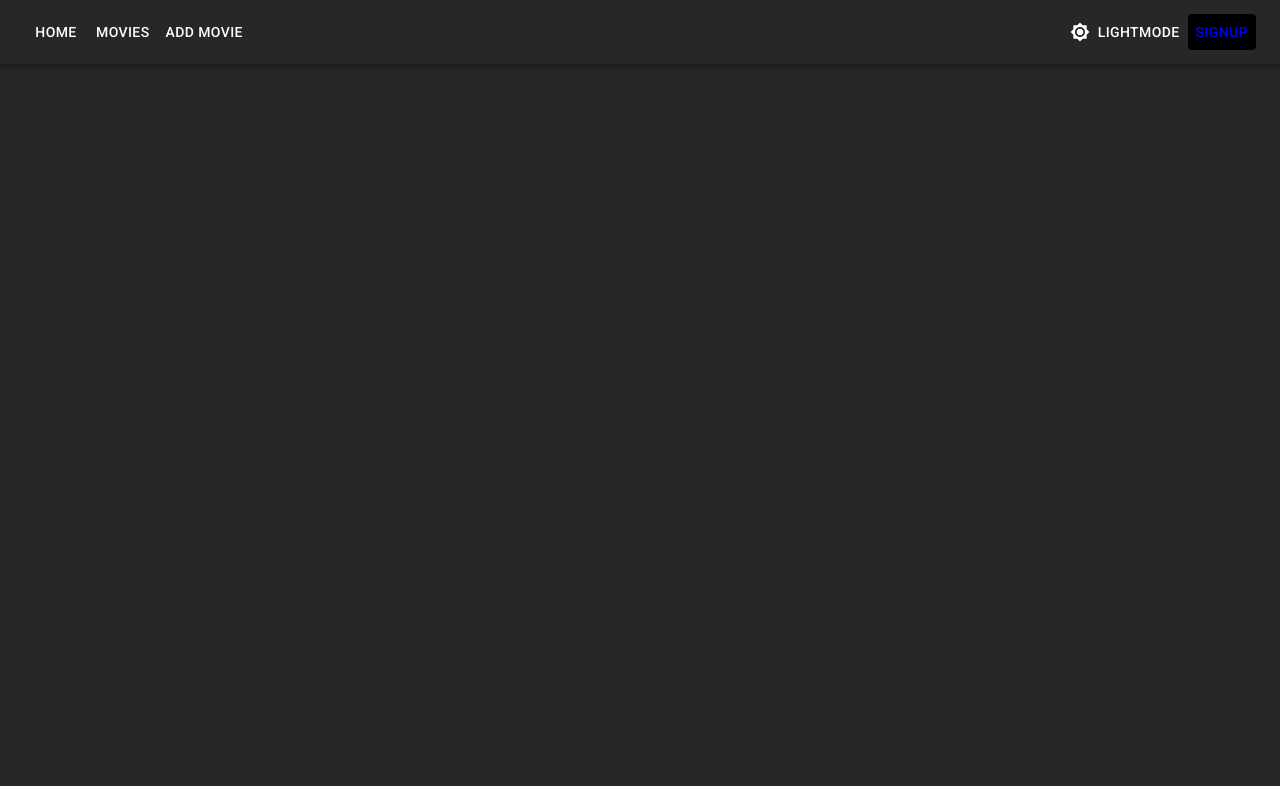
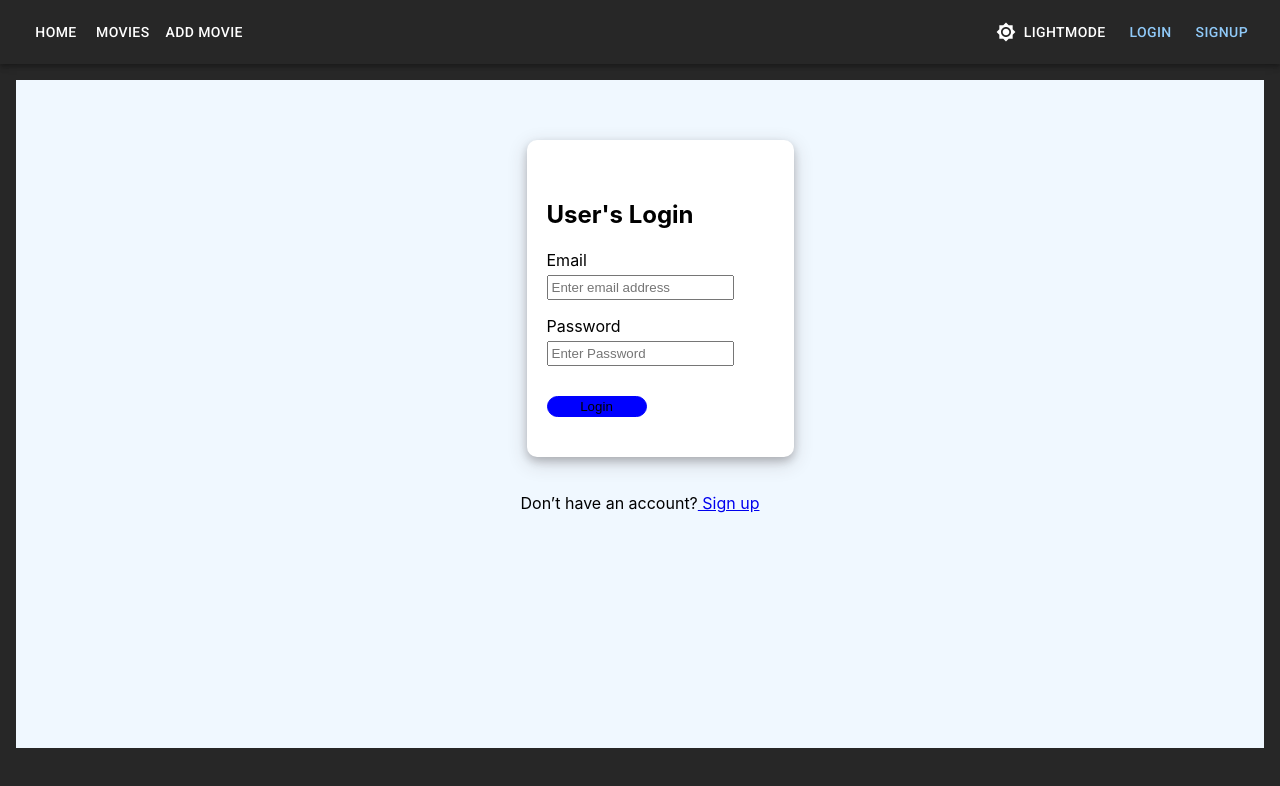
Before and after one commit to pk-ops/my-Movie_App, a React (Create React App) app: page /login in a window 1280 px wide. Before the commit this address led to /NotFound. Shown: the top 786 px of the page. Built offline with nearby package versions, Linux system fonts and the light colour scheme.

Commit message:
signUp,Login,logout

```diff
--- a/src/App.css
+++ b/src/App.css
@@ -101,7 +101,7 @@
 .auth{
   display: flex;
   flex-direction: column;
-  height: 90vh;
+  /* height: 76vh; */
   padding:30px 0px;
   background-color: aliceblue;
 }
@@ -127,7 +127,7 @@
   background-color: #fff;
   box-shadow: 0 4px 8px 0 rgba(0,0,0,0.2),
   0 6px 20px 0 rgba(66,42,42,0.19);
-  border-radius: 3px;
+  border-radius: 13px;
 }
 
 .signup_button{
@@ -138,3 +138,53 @@
   padding: 2px;
   border-radius: 2rem;
 }
+
+
+/* Login */
+.auth__login{
+  display: flex;
+  flex-direction: column;
+  height: 76vh;
+  padding:30px 0px;
+  background-color: aliceblue;
+}
+
+.auth-container__login{
+  display: flex;
+  flex-direction: column;
+  width: 100%;
+  justify-content: center;
+  align-items: center;
+  margin-top: 10px;
+}
+
+.login{
+  display: flex;
+  margin: 30px 0;
+  width: 300px;
+}
+.login-container{
+  width: 100%;
+  display: flex;
+  flex-direction:column;
+  padding:20px;
+  background-color: #fff;
+  box-shadow: 0 4px 8px 0 rgba(0,0,0,0.2),
+  0 6px 20px 0 rgba(66,42,42,0.19);
+  border-radius: 10px;
+  margin: 20px 0px;
+  padding: 40px 20px;
+}
+
+/* .login__body{
+  height: 50vh;
+} */
+
+/* .input-fields__login>p{
+  margin: 0;
+} */
+.login_button{
+  border: 1px solid blue;
+  padding: 2px;
+  border-radius: 2rem;
+}
--- a/src/App.js
+++ b/src/App.js
@@ -27,79 +27,81 @@ import { TicTacTos } from './TicTacTos';
 import { EditMovie } from './EditMovie';
 import { BasicForm } from './BasicForm';
 import Signup from './signup';
+import Login from './login';
+import CommonContext from './context/commonContext';
 
 
 function App() {
 
-  // const names = ["Mayur", "Prathamesh", "Aniket"]
-  const INITIAL_MOVIE_LIST = [
-    {
-      id:'100',
-      "name": "RRR",
-      "poster":
-        "https://englishtribuneimages.blob.core.windows.net/gallary-content/2021/6/Desk/2021_6$largeimg_977224513.JPG",
-      "rating": 8.8,
-      "summary": "RRR is an upcoming Indian Telugu-language period action drama film directed by S. S. Rajamouli, and produced by D. V. V. Danayya of DVV Entertainments.",
-      "trailer": "https://www.youtube.com/embed/f_vbAtFSEc0"
-    },
-    {
-      id:'101',
-      "name": "Iron man 2",
-      "poster": "https://m.media-amazon.com/images/M/MV5BMTM0MDgwNjMyMl5BMl5BanBnXkFtZTcwNTg3NzAzMw@@._V1_FMjpg_UX1000_.jpg",
-      "rating": 7,
-      "summary": "With the world now aware that he is Iron Man, billionaire inventor Tony Stark (Robert Downey Jr.) faces pressure from all sides to share his technology with the military. He is reluctant to divulge the secrets of his armored suit, fearing the information will fall into the wrong hands. With Pepper Potts (Gwyneth Paltrow) and Rhodes (Don Cheadle) by his side, Tony must forge new alliances and confront a powerful new enemy.",
-      "trailer": "https://www.youtube.com/embed/wKtcmiifycU"
-    },
-    {
-      id:'102',
-      "name": "No Country for Old Men",
-      "poster": "https://upload.wikimedia.org/wikipedia/en/8/8b/No_Country_for_Old_Men_poster.jpg",
-      "rating": 8.1,
-      "summary": "A hunter's life takes a drastic turn when he discovers two million dollars while strolling through the aftermath of a drug deal. He is then pursued by a psychopathic killer who wants the money.",
-      "trailer": "https://www.youtube.com/embed/38A__WT3-o0"
-    },
-    {
-      id:'103',
-      "name": "Jai Bhim",
-      "poster": "https://m.media-amazon.com/images/M/MV5BY2Y5ZWMwZDgtZDQxYy00Mjk0LThhY2YtMmU1MTRmMjVhMjRiXkEyXkFqcGdeQXVyMTI1NDEyNTM5._V1_FMjpg_UX1000_.jpg",
-      "summary": "A tribal woman and a righteous lawyer battle in court to unravel the mystery around the disappearance of her husband, who was picked up the police on a false case",
-      "rating": 8.8,
-      "trailer": "https://www.youtube.com/embed/nnXpbTFrqXA"
-    },
-    {
-      id:'104',
-      "name": "The Avengers",
-      "rating": 8,
-      "summary": "Marvel's The Avengers (classified under the name Marvel Avengers\n Assemble in the United Kingdom and Ireland), or simply The Avengers, is\n a 2012 American superhero film based on the Marvel Comics superhero team\n of the same name.",
-      "poster": "https://terrigen-cdn-dev.marvel.com/content/prod/1x/avengersendgame_lob_crd_05.jpg",
-      "trailer": "https://www.youtube.com/embed/eOrNdBpGMv8"
-    },
-    {
-      id:'105',
-      "name": "Interstellar",
-      "poster": "https://m.media-amazon.com/images/I/A1JVqNMI7UL._SL1500_.jpg",
-      "rating": 8.6,
-      "summary": "When Earth becomes uninhabitable in the future, a farmer and ex-NASA\n pilot, Joseph Cooper, is tasked to pilot a spacecraft, along with a team\n of researchers, to find a new planet for humans.",
-      "trailer": "https://www.youtube.com/embed/zSWdZVtXT7E"
-    },
-    {
-      id:'106',
-      "name": "Baahubali",
-      "poster": "https://flxt.tmsimg.com/assets/p11546593_p_v10_af.jpg",
-      "rating": 8,
-      "summary": "In the kingdom of Mahishmati, Shivudu falls in love with a young warrior woman. While trying to woo her, he learns about the conflict-ridden past of his family and his true legacy.",
-      "trailer": "https://www.youtube.com/embed/sOEg_YZQsTI"
-    },
-    {
-      id:'107',
-      "name": "Ratatouille",
-      "poster": "https://resizing.flixster.com/gL_JpWcD7sNHNYSwI1ff069Yyug=/ems.ZW1zLXByZC1hc3NldHMvbW92aWVzLzc4ZmJhZjZiLTEzNWMtNDIwOC1hYzU1LTgwZjE3ZjQzNTdiNy5qcGc=",
-      "rating": 8,
-      "summary": "Remy, a rat, aspires to become a renowned French chef. However, he fails to realise that people despise rodents and will never enjoy a meal cooked by him.",
-      "trailer": "https://www.youtube.com/embed/NgsQ8mVkN8w"
-    }
-  ];
-  const [movieList, setMovieList] = useState(INITIAL_MOVIE_LIST);
+
+  // const INITIAL_MOVIE_LIST = [
+  //   {
+  //     id:'100',
+  //     "name": "RRR",
+  //     "poster":
+  //       "https://englishtribuneimages.blob.core.windows.net/gallary-content/2021/6/Desk/2021_6$largeimg_977224513.JPG",
+  //     "rating": 8.8,
+  //     "summary": "RRR is an upcoming Indian Telugu-language period action drama film directed by S. S. Rajamouli, and produced by D. V. V. Danayya of DVV Entertainments.",
+  //     "trailer": "https://www.youtube.com/embed/f_vbAtFSEc0"
+  //   },
+  //   {
+  //     id:'101',
+  //     "name": "Iron man 2",
+  //     "poster": "https://m.media-amazon.com/images/M/MV5BMTM0MDgwNjMyMl5BMl5BanBnXkFtZTcwNTg3NzAzMw@@._V1_FMjpg_UX1000_.jpg",
+  //     "rating": 7,
+  //     "summary": "With the world now aware that he is Iron Man, billionaire inventor Tony Stark (Robert Downey Jr.) faces pressure from all sides to share his technology with the military. He is reluctant to divulge the secrets of his armored suit, fearing the information will fall into the wrong hands. With Pepper Potts (Gwyneth Paltrow) and Rhodes (Don Cheadle) by his side, Tony must forge new alliances and confront a powerful new enemy.",
+  //     "trailer": "https://www.youtube.com/embed/wKtcmiifycU"
+  //   },
+  //   {
+  //     id:'102',
+  //     "name": "No Country for Old Men",
+  //     "poster": "https://upload.wikimedia.org/wikipedia/en/8/8b/No_Country_for_Old_Men_poster.jpg",
+  //     "rating": 8.1,
+  //     "summary": "A hunter's life takes a drastic turn when he discovers two million dollars while strolling through the aftermath of a drug deal. He is then pursued by a psychopathic killer who wants the money.",
+  //     "trailer": "https://www.youtube.com/embed/38A__WT3-o0"
+  //   },
+  //   {
+  //     id:'103',
+  //     "name": "Jai Bhim",
+  //     "poster": "https://m.media-amazon.com/images/M/MV5BY2Y5ZWMwZDgtZDQxYy00Mjk0LThhY2YtMmU1MTRmMjVhMjRiXkEyXkFqcGdeQXVyMTI1NDEyNTM5._V1_FMjpg_UX1000_.jpg",
+  //     "summary": "A tribal woman and a righteous lawyer battle in court to unravel the mystery around the disappearance of her husband, who was picked up the police on a false case",
+  //     "rating": 8.8,
+  //     "trailer": "https://www.youtube.com/embed/nnXpbTFrqXA"
+  //   },
+  //   {
+  //     id:'104',
+  //     "name": "The Avengers",
+  //     "rating": 8,
+  //     "summary": "Marvel's The Avengers (classified under the name Marvel Avengers\n Assemble in the United Kingdom and Ireland), or simply The Avengers, is\n a 2012 American superhero film based on the Marvel Comics superhero team\n of the same name.",
+  //     "poster": "https://terrigen-cdn-dev.marvel.com/content/prod/1x/avengersendgame_lob_crd_05.jpg",
+  //     "trailer": "https://www.youtube.com/embed/eOrNdBpGMv8"
+  //   },
+  //   {
+  //     id:'105',
+  //     "name": "Interstellar",
+  //     "poster": "https://m.media-amazon.com/images/I/A1JVqNMI7UL._SL1500_.jpg",
+  //     "rating": 8.6,
+  //     "summary": "When Earth becomes uninhabitable in the future, a farmer and ex-NASA\n pilot, Joseph Cooper, is tasked to pilot a spacecraft, along with a team\n of researchers, to find a new planet for humans.",
+  //     "trailer": "https://www.youtube.com/embed/zSWdZVtXT7E"
+  //   },
+  //   {
+  //     id:'106',
+  //     "name": "Baahubali",
+  //     "poster": "https://flxt.tmsimg.com/assets/p11546593_p_v10_af.jpg",
+  //     "rating": 8,
+  //     "summary": "In the kingdom of Mahishmati, Shivudu falls in love with a young warrior woman. While trying to woo her, he learns about the conflict-ridden past of his family and his true legacy.",
+  //     "trailer": "https://www.youtube.com/embed/sOEg_YZQsTI"
+  //   },
+  //   {
+  //     id:'107',
+  //     "name": "Ratatouille",
+  //     "poster": "https://resizing.flixster.com/gL_JpWcD7sNHNYSwI1ff069Yyug=/ems.ZW1zLXByZC1hc3NldHMvbW92aWVzLzc4ZmJhZjZiLTEzNWMtNDIwOC1hYzU1LTgwZjE3ZjQzNTdiNy5qcGc=",
+  //     "rating": 8,
+  //     "summary": "Remy, a rat, aspires to become a renowned French chef. However, he fails to realise that people despise rodents and will never enjoy a meal cooked by him.",
+  //     "trailer": "https://www.youtube.com/embed/NgsQ8mVkN8w"
+  //   }
+  // ];
+  // const [movieList, setMovieList] = useState(INITIAL_MOVIE_LIST);
   const navigate = useNavigate();
 
   const [mode, setMode] = useState("dark");
@@ -110,10 +112,25 @@ function App() {
   });
 
   const Style={
-    background:mode==="dark"?"black":"blue",
-    color:mode==="dark"?"blue":"white"
+    // background:mode==="dark"?"black":"blue",
+    color:mode==="dark"?"#90CAF9":"white",
+    marginLeft:"5px"
   }
 
+  const [isLoggedIn, SetIsLoggedIn] = useState(localStorage.getItem("token"));
+
+  const clearFun=()=>{
+        if(isLoggedIn){
+          localStorage.removeItem("x-auth-token")
+          localStorage.removeItem("id")
+          localStorage.removeItem("username")
+          SetIsLoggedIn(false)
+          navigate("/login")
+        }else{
+          navigate("/login")
+        }
+
+  }
 
 
   return (
@@ -123,13 +140,16 @@ function App() {
           <AppBar position="static">
             <Toolbar>
               <Button color="inherit" onClick={() => navigate("/")}>Home</Button>
-              {/* <Button color="inherit" onClick={() => navigate("/color-game")}>Color Game</Button> */}
+
               <Button color="inherit" onClick={() => navigate("/movies")}>Movies</Button>
               <Button color="inherit" onClick={() => navigate("/movies/add")}>Add Movie</Button>
+
+             {/* <Button color="inherit" onClick={() => navigate("/color-game")}>Color Game</Button> */}
               {/* <Button color="inherit"
                 onClick={() => navigate("/TicTacTos")}>Tic-Tac-Tos</Button>
                 {/* <Button color="inherit"
                 onClick={() => navigate("/TicTacTos")}>Tic-Tac-Tos</Button> */}
+
 
               <Button className='button-top'
               style={{marginLeft:"auto"}}
@@ -140,15 +160,22 @@ function App() {
                 onClick={() => setMode(mode === "light" ? 'dark' : 'light')}>
                 {mode === "light" ? "dark" : "light"}mode</Button>
 
-                {/* Sigup and Login Button */}
 
-                <Button style={Style} onClick={()=>navigate("/signup")}>signup</Button>
+                     {/* Sigup and Login Button */}
+                {isLoggedIn==true? <Button onClick={clearFun}>Logout</Button>:
+                  <Button style={Style}  onClick={()=>navigate("/login")}>login</Button>}
+
+                {isLoggedIn==true?<Button style={Style}>{localStorage.getItem("username")}</Button>:
+                  <Button style={Style} onClick={()=>navigate("/signup")}>signup</Button>}
+
 
             </Toolbar>
           </AppBar>
+
           {/* <h1>Welcome to React Router!</h1> */}
           <section className='route-container'>
-            <Routes>
+          <CommonContext.Provider value={{ isLoggedIn, SetIsLoggedIn }}>
+          <Routes>
               <Route path="/" element={<Home />} />
               <Route path="about" element={<About />} />
               <Route path="/films" element={<Navigate replace to="/movies" />} />
@@ -161,8 +188,7 @@ function App() {
               <Route path="/basic-form" element={<BasicForm  />} />
 
               <Route path="/movies/add" element={<AddMovie  />} />
-{/*
-              <Route path="/movies/edit/:id" element={<EditMovie />} /> */}
+
 
 
              <Route path="/movies/edit/:id" element={<EditMovie />}/>
@@ -175,13 +201,16 @@ function App() {
 
 
               <Route path="/signup" element={ <Signup/>} />
+              <Route path="/login" element={ <Login/>} />
 
 
             </Routes>
+          </CommonContext.Provider>
+
+
 
           </section>
-          {/* <MovieList movieList={movieList} setMovieList={setMovieList}/> */}
-          {/* <Counter/> */}
+
 
         </div>
       </Paper>
--- /dev/null
+++ b/src/context/commonContext.js
@@ -0,0 +1,5 @@
+import { createContext } from "react";
+
+const CommonContext = createContext({});
+
+export default CommonContext;
--- /dev/null
+++ b/src/login.js
@@ -0,0 +1,123 @@
+import React, { useContext, useState } from 'react';
+import { useNavigate } from 'react-router-dom';
+import './App.css';
+import CommonContext from './context/commonContext';
+import { API } from "./global";
+
+function Login(props) {
+
+    const [mode,setMode]=useState("dark")
+   const Style= {
+    color: mode==='dark'?'black':'white',
+    marginBottom:"5px"
+   }
+
+    const [registerInput,setRegisterInput]=useState({
+        email:'',
+        password: '',
+    })
+
+    const {isLoggedIn, SetIsLoggedIn } = useContext(CommonContext);
+
+    // const [errors, setErrors] = useState();
+
+    const navigate=useNavigate();
+
+    const handleInput=(e)=>{
+        setRegisterInput({...registerInput,[e.target.name]:e.target.value})
+    }
+
+    const registerSubmit=(e)=>{
+
+        e.preventDefault();
+        try{
+            const data={
+                email:registerInput.email,
+                password:registerInput.password
+            }
+
+            fetch(`${API}/users/login`,{
+                method:"POST",
+                crossDomain:true,
+
+                headers:{
+                    "Content-Type":"application/json",
+                    Accept:"application/json",
+                    "Access-Control-Allow-Origin":"*"
+                },
+                body:JSON.stringify(data),
+            }).then((res)=>res.json()).then((data)=>{
+                    console.log(data)
+                    // alert('Login Successful')
+                    localStorage.setItem("x-auth-token",data.token)
+                    localStorage.setItem("id", data.id);
+                    localStorage.setItem("username", data.username);
+                    SetIsLoggedIn(true);
+                    navigate("/")
+
+            })
+        }catch(err){
+
+            console.error(err)
+            // alert('Invalid Credentials')
+        }
+        }
+
+
+ // if(data.status=='200'){
+
+            //     alert("Login Succcesful")
+            // }else{
+            //     alert("Invalid credentials")
+            // }
+
+    return (
+    isLoggedIn?navigate("/"):
+        <div className='auth__login'>
+            <div className='auth-container__login'>
+                <div className='login__body'>
+                    <div className='login-container form'>
+                        <h1 style={Style}>User's Login</h1>
+                        <form onSubmit={registerSubmit}>
+                            <div className='input-fields__login'>
+                                <p style={Style}>Email</p>
+                                <input
+                                    name='email'
+                                    type="text"
+                                    onChange={handleInput}
+                                    value={registerInput.email}
+                                    placeholder="Enter email address"
+                                    style={{padding:"3px"}}
+                                />
+                            </div>
+
+                            <div className='input-fields__login'>
+                                <p style={Style}>Password</p>
+                                <input
+                                    name='password'
+                                    type="password"
+                                    onChange={handleInput}
+                                    value={registerInput.password}
+                                    placeholder="Enter Password"
+                                    style={{padding:"3px"}}
+                                />
+                            </div>
+
+                            <button   style={{
+                                marginTop: "30px",
+                                width:"100px",
+                                backgroundColor:"blue"
+                            }} className='login_button'>Login</button>
+                        </form>
+                    </div>
+                </div>
+                <div className='auth-login__footer'>
+                    <p style={Style}>Don’t have an account?<a href='/signup'> Sign up</a></p>
+                </div>
+
+            </div>
+        </div>
+    );
+}
+
+export default Login;
--- a/src/signup.js
+++ b/src/signup.js
@@ -1,8 +1,13 @@
 
 import React, { useState } from "react";
+import {  useNavigate } from "react-router-dom";
 import "./App.css";
 import { API } from "./global";
 function Signup(props) {
+
+const navigate=useNavigate();
+
+
 const [mode,setMode]=useState("dark")
    const Style= {
     color: mode==='dark'?'black':'white',
@@ -21,13 +26,14 @@ const [mode,setMode]=useState("dark")
 
    const registerSubmit=(e)=>{
         e.preventDefault();
-
+       try{
         const data={
             username:registerInput.username,
             email:registerInput.email,
             password:registerInput.password
         }
         // console.log(data)
+
             fetch(`${API}/users/signup`,{
                 method:'POST',
                 crossDomain:true,
@@ -38,10 +44,17 @@ const [mode,setMode]=useState("dark")
             }).then((res)=>{
                 if(res.status=='200'){
                     alert("registration Completed")
+                    navigate('/login')
+
                 }
             })
+        }catch(err){
+            alert("Message",err)
+        }
+
         // .then((dda)=>{ alert("Registration Successful")
         // })
+
 
    }
 
@@ -49,11 +62,12 @@ const [mode,setMode]=useState("dark")
 
         <div className="auth">
             <div className="auth-container">
-                <div className="sign-up">
+                <div className="sign-up body">
 
                     <div className="sign-container form">
                     <h1 style={Style}>User's Registration</h1>
                         <form onSubmit={registerSubmit}>
+
                         <div className="input-field">
                             <p style={Style}>UserName</p>
                             <input
@@ -61,6 +75,9 @@ const [mode,setMode]=useState("dark")
                                 type="text"
                                 onChange={handleInput}
                                 value={registerInput.username}
+                                placeholder="Enter username"
+
+                                style={{padding:"3px"}}
 
                             />
                         </div>
@@ -73,6 +90,8 @@ const [mode,setMode]=useState("dark")
                                 type="text"
                                 onChange={handleInput}
                                 value={registerInput.email}
+                                placeholder="Enter email address"
+                                style={{padding:"3px"}}
                             />
                         </div>
 
@@ -83,6 +102,8 @@ const [mode,setMode]=useState("dark")
                                 type="password"
                                 onChange={handleInput}
                                 value={registerInput.password}
+                                placeholder="Enter password"
+                                style={{padding:"3px"}}
 
                             />
                         </div>
@@ -103,6 +124,11 @@ const [mode,setMode]=useState("dark")
 
                     </div>
                 </div>
+
+                <div className="auth footer" style={Style}>
+                    <p>Already have an account? <a href="/login"> Log in</a></p>
+
+                </div>
             </div>
 
         </div>
```
Also changed, not shown: src/MovieList.js (+22 -5 lines), src/logout.js (added, +15 -0 lines). Lines whose indentation alone changed are shown as unchanged.
